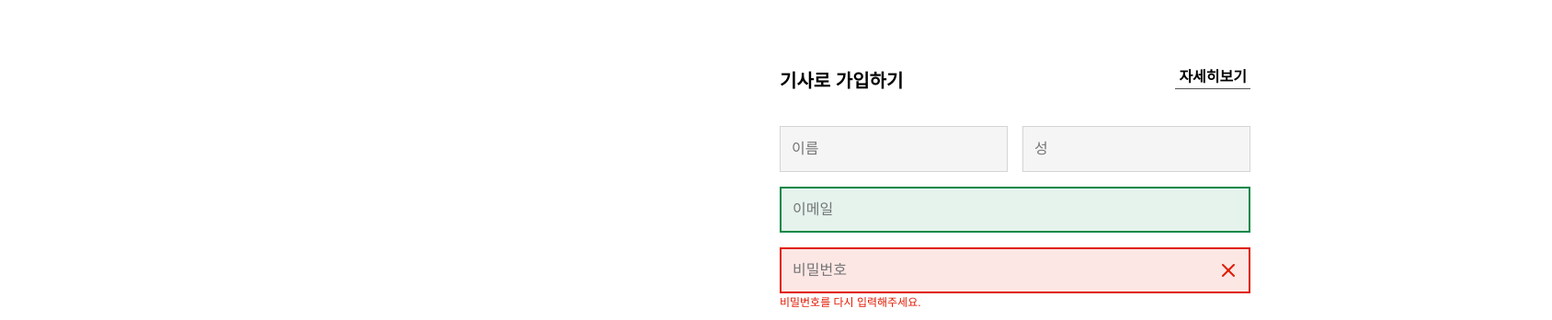
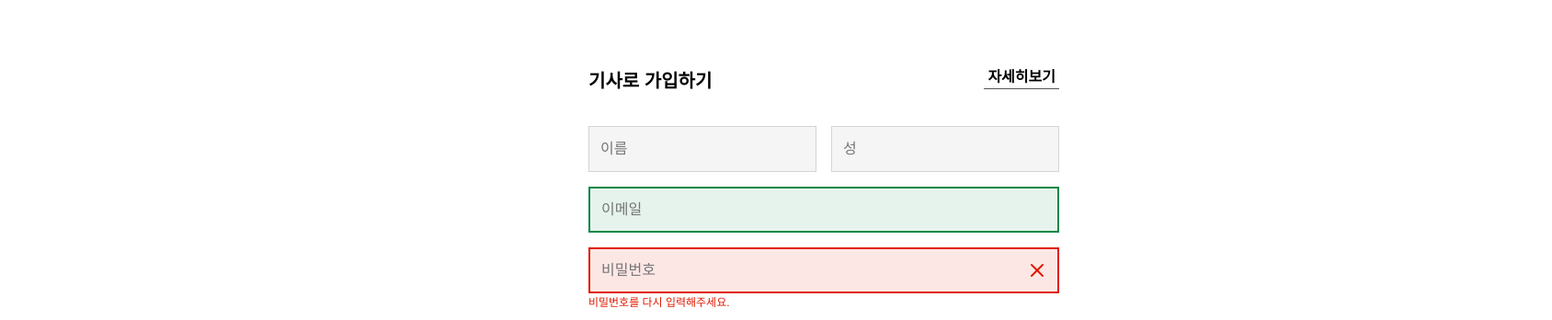
Before and after one commit to FRONTENDBOOTCAMP-17th/vite-min, a website built with Vite: page src/sections/apply.html in a window 1280 px wide. Shown: the top 348 px of the page at 92% size, 1688 px wide, since content can reach past the window. Built offline with nearby package versions, Linux system fonts and the light colour scheme; a web font is replaced by a local one.

Commit message:
fix: apply 반응형 수정

```diff
--- a/src/sections/css/apply.css
+++ b/src/sections/css/apply.css
@@ -38,7 +38,9 @@
 }
 
 .apply-container {
-  inline-size: 1680px;
+  inline-size: 100%;
+  max-inline-size: 1680px;
+  margin-inline: auto;
   block-size: 733px;
 }
 
```
